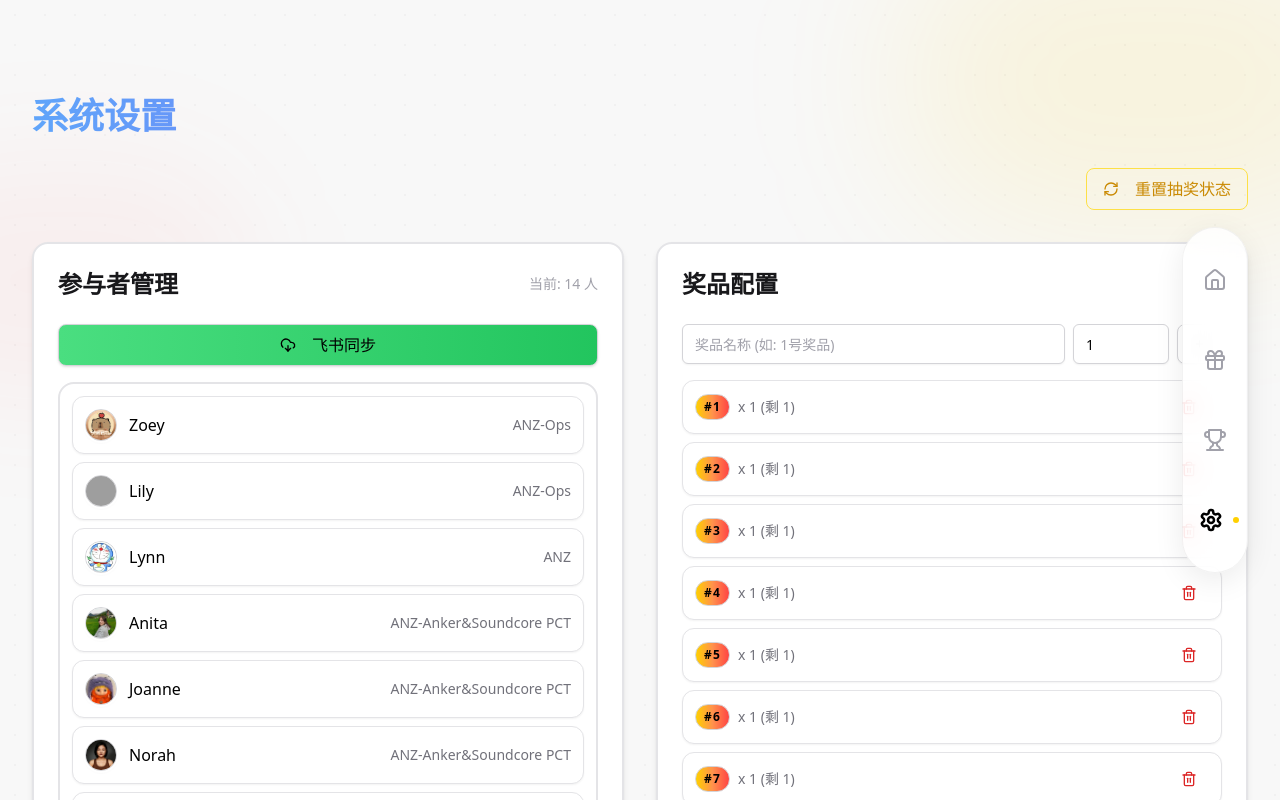
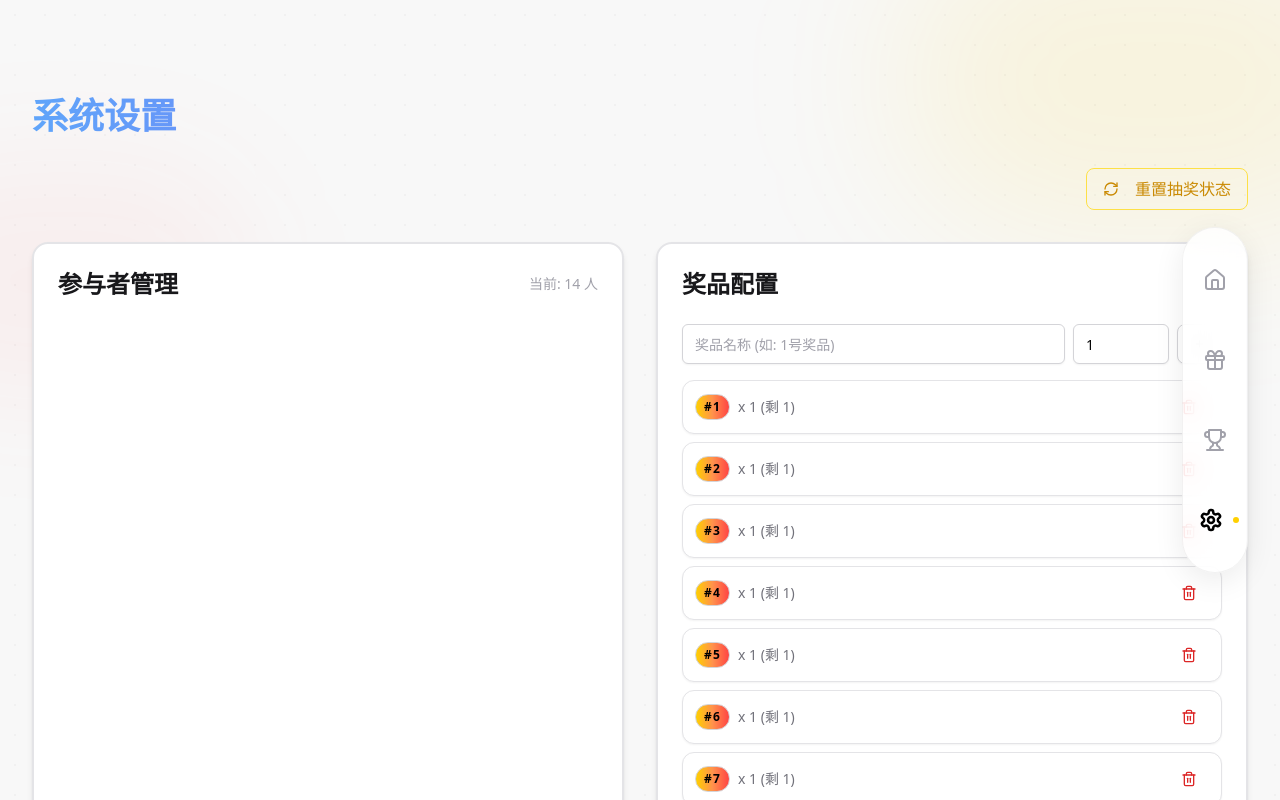
Before and after one commit to zuoheng1/anz-lottery, a React (Vite) app: page /settings in a window 1280 px wide. Built offline with nearby package versions, Linux system fonts and the light colour scheme; grey boxes are pictures that could not be loaded.

Commit message:
Update Settings.tsx

```diff
--- a/src/pages/Settings.tsx
+++ b/src/pages/Settings.tsx
@@ -181,7 +181,7 @@
             <span className="text-zinc-400 text-sm">当前: {participants.length} 人</span>
           </div>
 
-          <div className="space-y-4">
+          <div className="space-y-4 hidden">
             <div className="flex gap-4">
               <Button onClick={handleFeishuImport} variant="secondary" className="w-full bg-gradient-to-r from-[#4ade80] to-[#22c55e] text-black border border-zinc-300 shadow">
                 <CloudDownload className="mr-2 h-4 w-4" />
```
